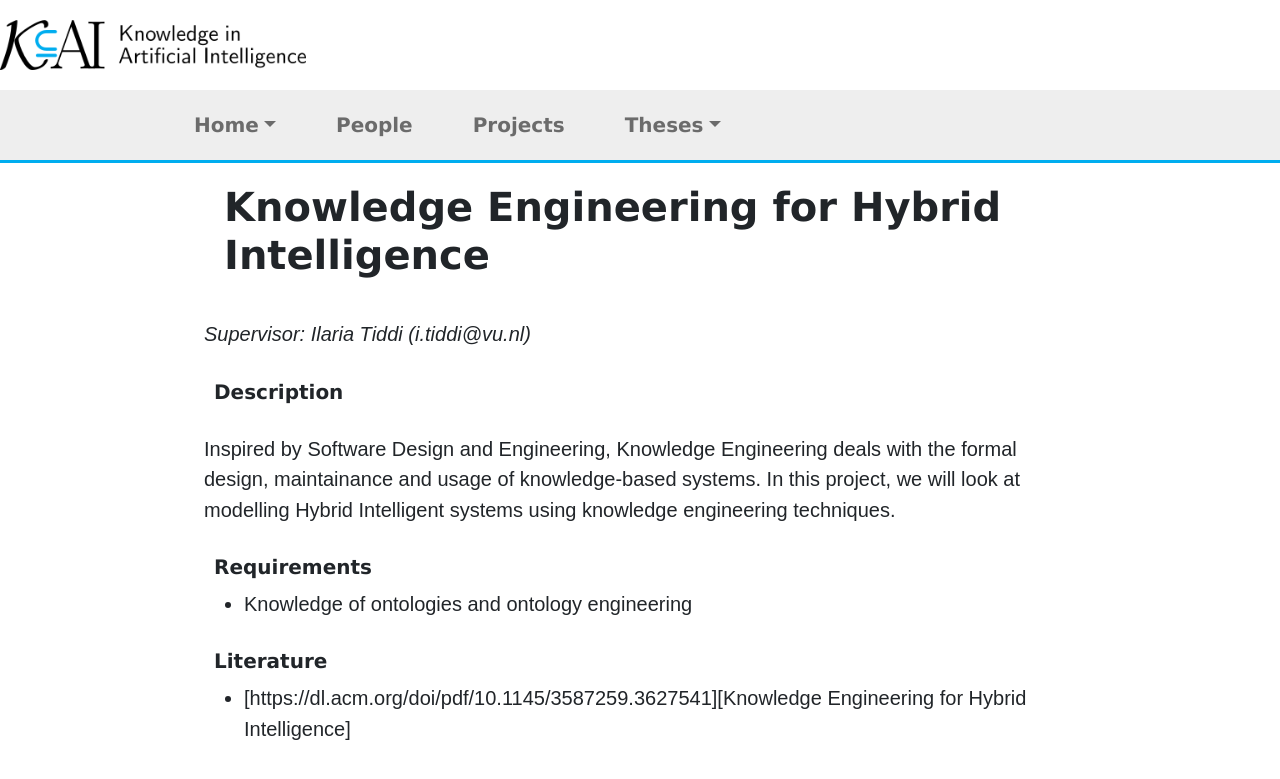
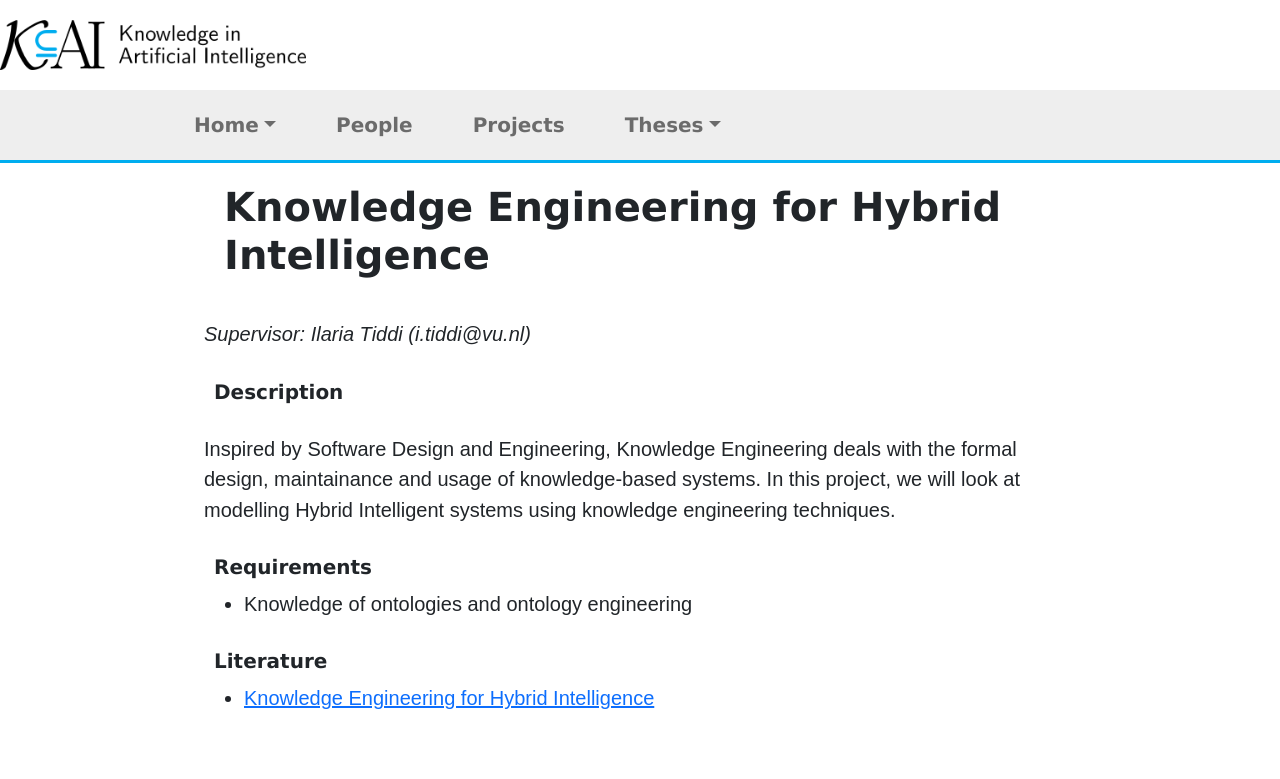
Before and after one commit to kai-vu/site, a Jekyll site: the page built from _theses_demo/IT_KE4HI.md, in a window 1280 px wide. Shown: the top 779 px of the page. Built offline with Jekyll 4.4.1, drawn with Linux system fonts in a browser that asks for light colours; some of the changed lines change nothing that is shown.

Commit message:
Update IT_KE4HI.md

```diff
--- a/_theses_demo/IT_KE4HI.md
+++ b/_theses_demo/IT_KE4HI.md
@@ -23,4 +23,4 @@ Inspired by Software Design and Engineering, Knowledge Engineering deals with th
 - Knowledge of ontologies and ontology engineering
 
 #### Literature
-- [https://dl.acm.org/doi/pdf/10.1145/3587259.3627541][Knowledge Engineering for Hybrid Intelligence]
+- [Knowledge Engineering for Hybrid Intelligence](https://dl.acm.org/doi/pdf/10.1145/3587259.3627541)
```
